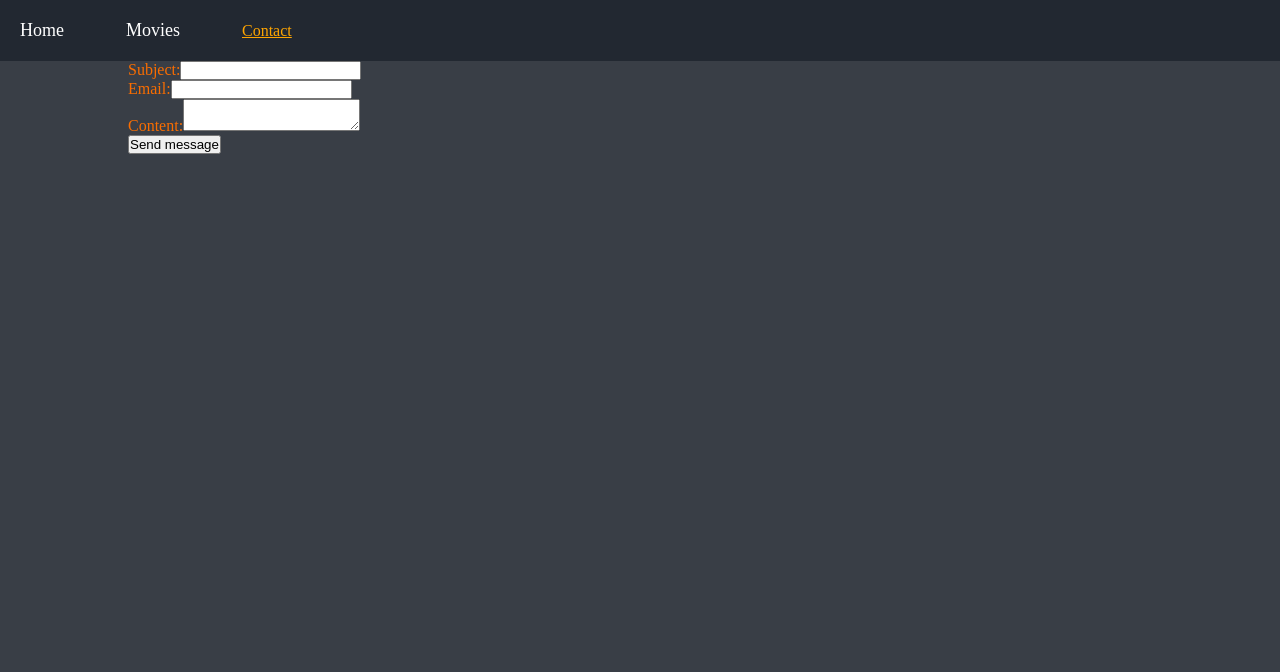
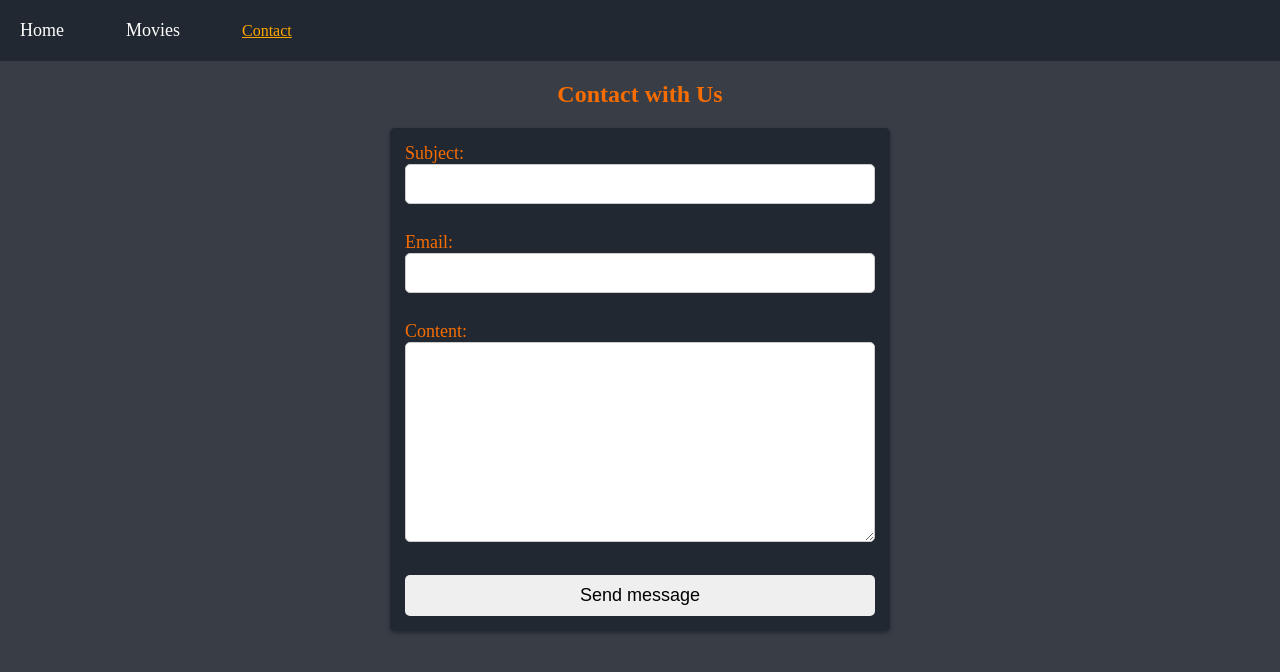
Before and after one commit to Sadig05/Assignment3-Team5, a React (Create React App) app: page /contact in a window 1280 px wide. Shown: the top 672 px of the page. Built offline with nearby package versions, Linux system fonts and the light colour scheme.

Commit message:
movie page added

```diff
--- a/src/index.css
+++ b/src/index.css
@@ -5,5 +5,5 @@
 }
 
 #root{
-    scroll-behavior: smooth;
+    /* scroll-behavior: smooth; */
 }
--- a/src/pages/Contact/Contact.jsx
+++ b/src/pages/Contact/Contact.jsx
@@ -6,9 +6,21 @@ const Contact = () => {
   const [subject, setSubject] = useState('');
   const [email, setEmail] = useState('');
   const [content, setContent] = useState('');
+  const [error, setError] = useState('');
+  const [success, setSuccess] = useState(false); // add a state variable to store the submission status
 
   const handleSubmit = async (event) => {
     event.preventDefault();
+
+    if (!subject || !email || !content) {
+      setError('All fields are required');
+      return;
+    }
+    if (!/^\S+@\S+\.\S+$/.test(email)) {
+      setError('Invalid email address');
+      return;
+    }
+    setError('');
 
     try {
       const response = await axios.post('http://localhost:3004/messages', {
@@ -17,30 +29,45 @@ const Contact = () => {
         content
       });
       console.log(response);
+      setSuccess(true); // set the success state to true
+      setTimeout(() => setSuccess(false), 4000); // reset the success state after 4 seconds
     } catch (error) {
       console.error(error);
     }
   };
 
   return (
-    <form onSubmit={handleSubmit}>
-      <label>
+    <>
+      <h1 className={style.title}>Contact with Us</h1>
+      <form onSubmit={handleSubmit} className={`${style.form} ${style.firstColor}`}>
+      {error && <p className={style.error}>{error}</p>}
+      {success && ( // show the success message if the success state is true
+        <p className={style.success}>
+          Message sent successfully!
+        </p>
+      )}
+      <label className={style.label}>
         Subject:
-        <input type="text" value={subject} onChange={event => setSubject(event.target.value)} />
+        <input type="text" value={subject} onChange={event => setSubject(event.target.value)} className={style.input} />
       </label>
       <br />
-      <label>
+      <label className={style.label}>
         Email:
-        <input type="email" value={email} onChange={event => setEmail(event.target.value)} />
+        <input type="email" value={email} onChange={event => setEmail(event.target.value)} className={style.input} />
       </label>
       <br />
-      <label>
+      <label className={style.label}>
         Content:
-        <textarea value={content} onChange={event => setContent(event.target.value)} />
+        <textarea value={content} onChange={event => setContent(event.target.value)} className={style.textarea} />
       </label>
       <br />
-      <button type="submit">Send message</button>
+      <button type="submit" className={`${style.button} ${style.secondColor}`}>
+        Send message
+      </button>
     </form>
+    </>
+
+
   );
 }
 
--- a/src/pages/Contact/Contact.module.css
+++ b/src/pages/Contact/Contact.module.css
@@ -1,3 +1,58 @@
-.contact{
-    color: red
+.title{
+    padding: 20px;
+    text-align: center;
 }
+.form {
+    width: 500px;
+    margin: 0 auto;
+    border-radius: 5px;
+    padding: 15px;
+    box-shadow: 0 2px 4px #222831;
+    background-color: #222831;
+
+  }
+
+  /* add a media query to reduce the width of the form on small screens */
+  @media (max-width: 600px) {
+    .form {
+      width: 90%;
+    }
+  }
+
+  .label {
+    display: block;
+    font-size: 18px;
+    margin-bottom: 10px;
+  }
+
+  .input,
+  .textarea {
+    width: 100%;
+    padding: 10px;
+    font-size: 16px;
+    border: 1px solid #ccc;
+    border-radius: 5px;
+  }
+
+  .textarea {
+    height: 200px;
+  }
+
+  .button {
+    display: block;
+    width: 100%;
+    padding: 10px;
+    font-size: 18px;
+    color: 222831;
+    border: none;
+    border-radius: 5px;
+    cursor: pointer;
+  }
+  .button:hover{
+    background-color: #f96d00;
+  }
+
+  .error {
+    color: red;
+    margin-bottom: 20px;
+  }
--- a/src/pages/Movie/Movie.jsx
+++ b/src/pages/Movie/Movie.jsx
@@ -2,6 +2,7 @@ import React, { useState , useEffect} from 'react'
 import { useParams } from 'react-router-dom'
 import { Link } from 'react-router-dom';
 import axios from 'axios';
+import styles from './Movie.module.css';
 
 const Movie = () => {
   const {id} = useParams();
@@ -17,10 +18,45 @@ const Movie = () => {
   },[])
 
   return (
-    <section>
-        <h2>{data.id}</h2>
-        <h3>{data.Series_Title}</h3>
-        <Link to='/movies'>Go to Movies List</Link>
+    <section className={styles.container}>
+      <div className={styles.poster}>
+        <img src={data.Poster_Link} alt={data.Series_Title} />
+      </div>
+      <div className={styles.details}>
+        <h2 className={styles.title}>{data.Series_Title}</h2>
+        <div className={styles.released}>
+          <span>Released:</span> {data.Released_Year}
+        </div>
+        <div className={styles.certificate}>
+          <span>Certificate:</span> {data.Certificate}
+        </div>
+        <div className={styles.duration}>
+          <span>Duration:</span> {data.Runtime}
+        </div>
+        <div className={styles.genre}>
+          <span>Genre:</span> {data.Genre}
+        </div>
+        <div className={styles.rating}>
+          <span>IMDB Rating:</span> {data.IMDB_Rating}
+        </div>
+        <p className={styles.overview}>{data.Overview}</p>
+        <div className={styles.meta}>
+          <span>Meta Score:</span> {data.Meta_score}
+        </div>
+        <div className={styles.director}>
+          <span>Director:</span> {data.Director}
+        </div>
+        <div className={styles.cast}>
+          <span>Starring:</span> {data.Star1}, {data.Star2}, {data.Star3}, {data.Star4}
+        </div>
+        <div className={styles.votes}>
+          <span>Votes:</span> {data.No_of_Votes}
+        </div>
+        <div className={styles.gross}>
+          <span>Gross:</span> {data.Gross}
+        </div>
+        <Link to="/movies" className={styles.back}>Back to Movies List</Link>
+      </div>
     </section>
   )
 }
--- /dev/null
+++ b/src/pages/Movie/Movie.module.css
@@ -0,0 +1,83 @@
+.container {
+    display: flex;
+    flex-direction: row;
+    align-items: flex-start;
+    background-color: #393e46;
+    color: #f2f2f2;
+    border-radius: 5px;
+  }
+
+  @media screen and (max-width: 768px) {
+    .container {
+      flex-direction: column;
+    }
+
+    .poster {
+      width: 100%;
+    }
+
+    .details {
+      width: 100%;
+    }
+  }
+
+  .poster {
+    width: 30%;
+    padding: 2%;
+  }
+
+  .poster img {
+    width: 100%;
+    height: auto;
+    border-radius: 5px;
+  }
+
+  .details {
+    width: 70%;
+    padding: 2%;
+    display: flex;
+    flex-direction: column;
+    align-items: flex-start;
+  }
+
+  .title {
+    font-size: 2em;
+    margin-bottom: 1%;
+    color: #f96d00;
+  }
+
+  .released,
+  .certificate,
+  .duration,
+  .genre,
+  .rating,
+  .meta,
+  .director,
+  .cast,
+  .votes,
+  .gross {
+    margin: 1% 0;
+    font-size: 1.2em;
+  }
+
+  .overview {
+    margin: 1% 0;
+    font-size: 1.2em;
+    line-height: 1.5;
+  }
+
+  .back {
+    margin-top: 2%;
+    font-size: 1.2em;
+    color: #f2f2f2;
+    background-color: #222831;
+    border: none;
+    border-radius: 5px;
+    padding: 1% 2%;
+    cursor: pointer;
+    transition: 0.3s;
+  }
+
+  .back:hover {
+    background-color: #f96d00;
+  }
--- a/src/pages/Movies/Movies.jsx
+++ b/src/pages/Movies/Movies.jsx
@@ -16,6 +16,11 @@ const Movies = () => {
   };
 
   const handlePageChange = (event) => {
+    window.scrollTo({
+      top: 0,
+      left: 0,
+      behavior: 'smooth',
+    });
     setPage(Number(event.target.value));
   };
 
@@ -35,7 +40,7 @@ const Movies = () => {
         <p className={styles["movie-genre"]} >{movie.Genre}</p>
         <p>{movie.Runtime}</p>
         <div className={styles['movie-rating']}>
-          <img src={star} alt="" />
+          <img src={star} alt=""/>
           <p >{movie.IMDB_Rating}</p>
         </div>
         </div>
@@ -46,7 +51,7 @@ const Movies = () => {
         Previous
       </button> : ""}
       <span className={styles['pagination-current-page']}>{page}</span>
-     {page < 100 ? <button onClick={handlePageChange} value={page + 1} className={styles['pagination-button']}>
+      {page < 100 ? <button onClick={handlePageChange} value={page + 1} className={styles['pagination-button']}>
         Next
       </button> : ""}
     </div>
--- a/src/pages/Movies/Movies.module.css
+++ b/src/pages/Movies/Movies.module.css
@@ -103,3 +103,51 @@
     font-weight: bold;
     color: #f96d00;;
   }
+
+
+  @media screen and (max-width: 700px) {
+    .movie-card {
+      flex-direction: column;
+      align-items: center;
+    }
+
+    .movie-data {
+      flex-direction: column;
+      align-items: center;
+    }
+
+    .movie-poster {
+      width: 50%;
+      margin-bottom: 20px;
+    }
+
+    .movie-title {
+      text-align: center;
+    }
+
+    .movie-overview {
+      width: 80%;
+      text-align: center;
+    }
+
+    .movie-genre {
+      text-align: center;
+    }
+
+    .movie-year {
+      text-align: center;
+    }
+
+    .movie-rating {
+      text-align: center;
+    }
+
+    .pagination {
+      flex-direction: column;
+      align-items: center;
+    }
+
+    .pagination-button {
+      margin-bottom: 10px;
+    }
+  }
```
Also changed, not shown: db.json, src/pages/Movie/Movie.css (deleted). Lines whose indentation alone changed are shown as unchanged.
